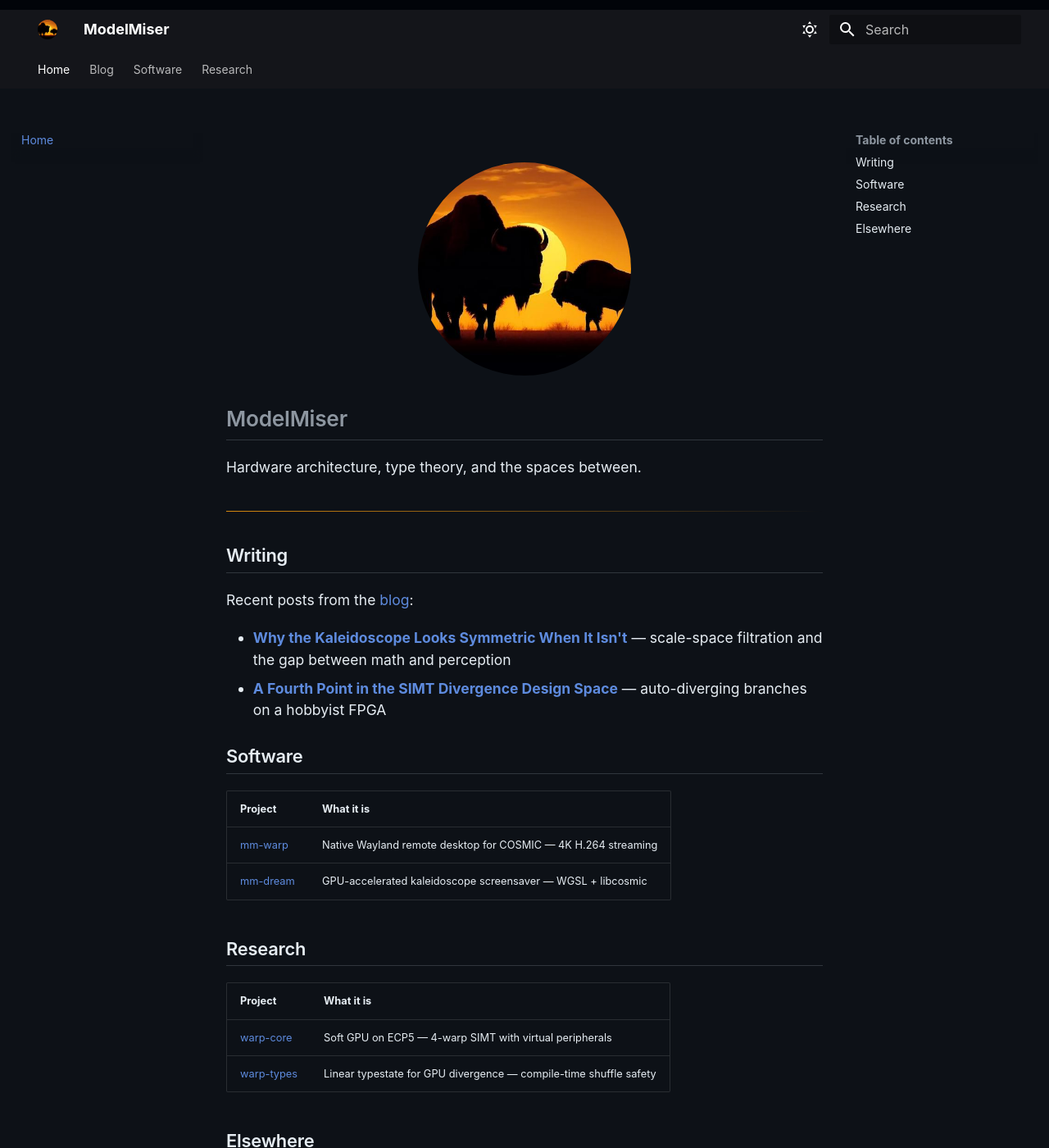
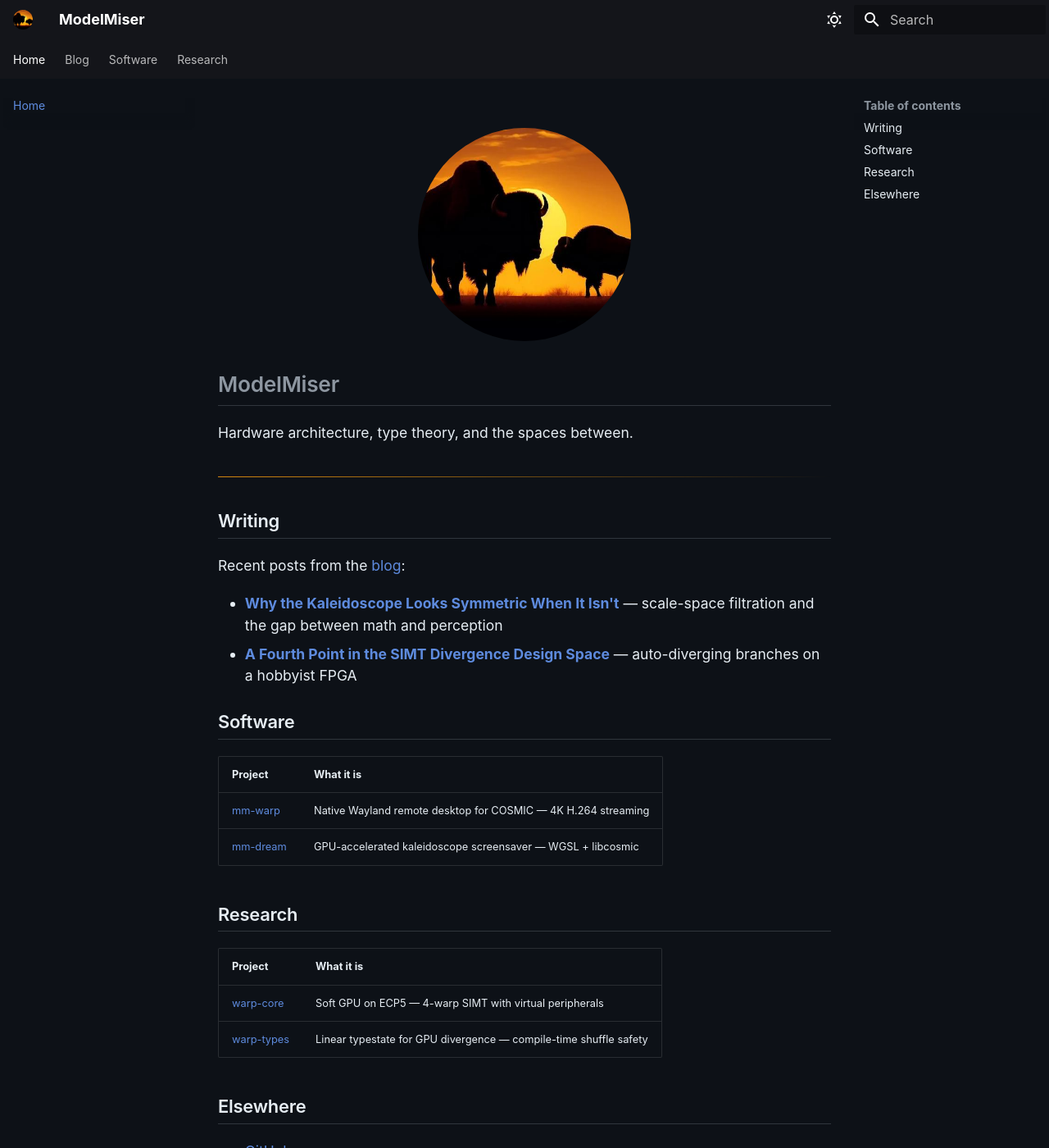
Before and after one commit to modelmiser/modelmiser, an MkDocs documentation site: the page built from docs/index.md, in a window 1280 px wide and 1400 px high. Shown: the whole window at 82% size. Built offline with MkDocs 1.6.1 and Material for MkDocs 9.7.7, drawn with Linux system fonts in a browser that asks for light colours.

Commit message:
style: eliminate outer margins — full-width grid
Co-Authored-By: Claude Opus 4.6 (1M context) <noreply@anthropic.com>

```diff
--- a/docs/stylesheets/blog.css
+++ b/docs/stylesheets/blog.css
@@ -38,8 +38,18 @@
 /* Let the grid still use full width for nav structure */
 .md-main__inner {
   max-width: 72rem;
-  padding-left: 0.5rem;
-  padding-right: 0.5rem;
+  padding-left: 0;
+  padding-right: 0;
+}
+
+.md-container {
+  padding-left: 0;
+  padding-right: 0;
+}
+
+.md-grid {
+  max-width: 100%;
+  margin: 0;
 }
 
 /* --------------------------------------------------------------------------
```
Also changed, not shown: site/stylesheets/blog.css.
